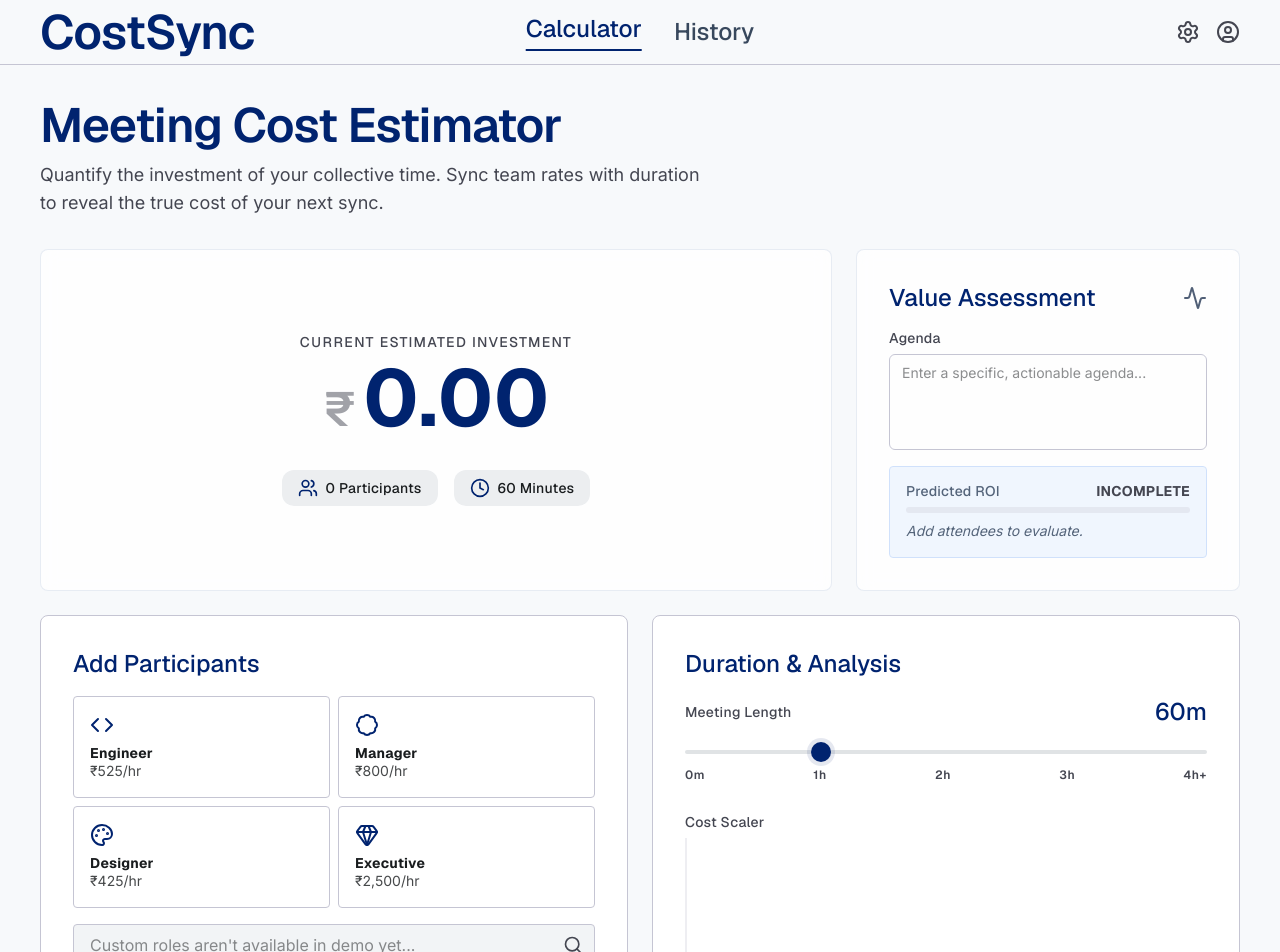
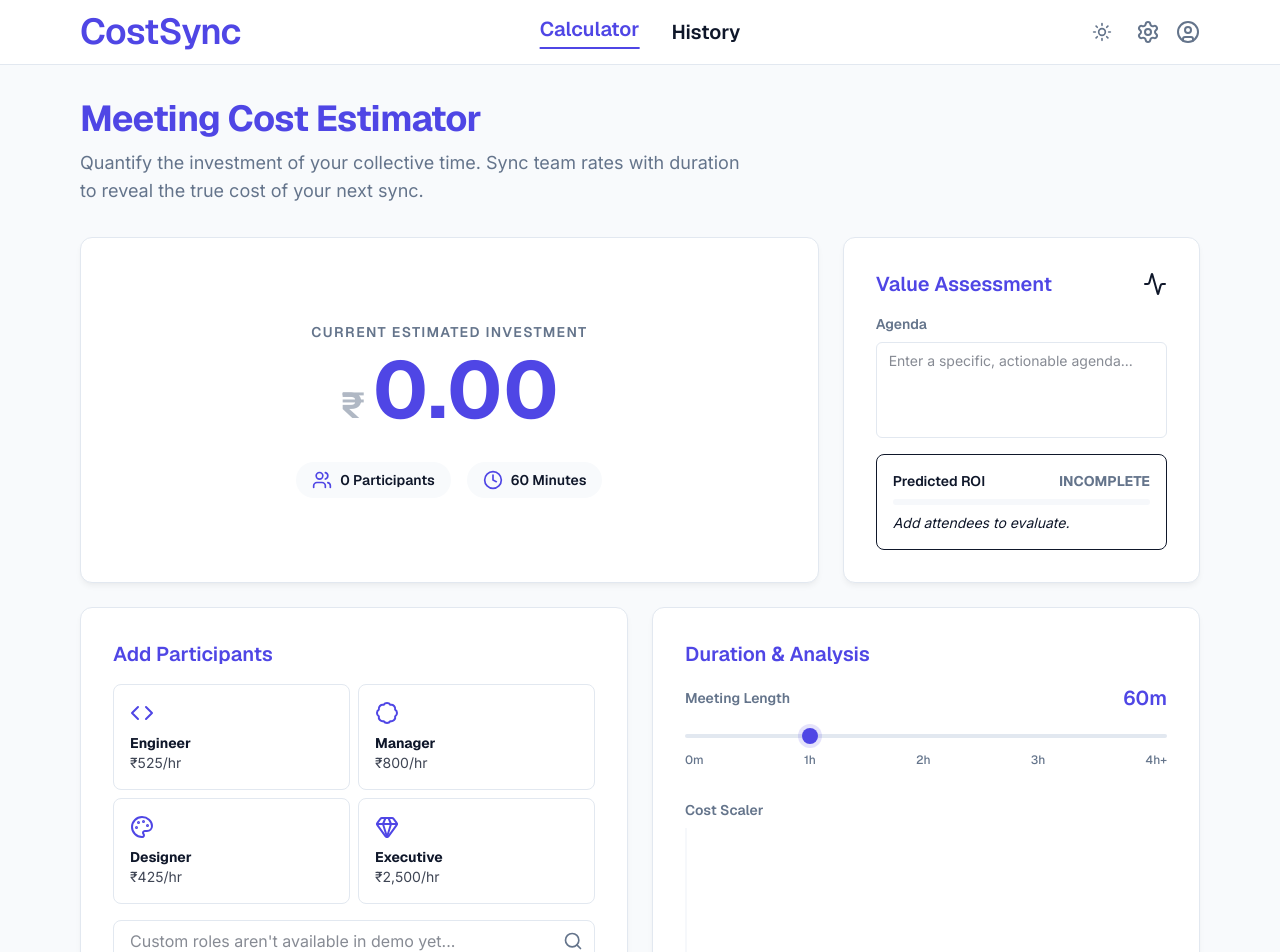
Before and after one commit to VidhuVi/cost-sync, a Next.js app: page / in a window 1280 px wide. Shown: the top 952 px of the page. Built offline with nearby package versions, Linux system fonts and the light colour scheme.

Commit message:
refactor: implement clean dual-theme (light/dark) UI

```diff
--- a/package.json
+++ b/package.json
@@ -13,6 +13,7 @@
     "clsx": "^2.1.1",
     "lucide-react": "^1.28.0",
     "next": "16.2.12",
+    "next-themes": "^0.4.6",
     "react": "19.2.4",
     "react-dom": "19.2.4",
     "tailwind-merge": "^3.6.0"
--- a/src/app/globals.css
+++ b/src/app/globals.css
@@ -1,58 +1,22 @@
 @import "tailwindcss";
 
 @theme {
-  --color-on-tertiary: #ffffff;
-  --color-error-container: #ffdad6;
-  --color-surface-bright: #f7f9fb;
-  --color-on-primary-fixed: #00164e;
-  --color-tertiary-fixed-dim: #ffb691;
-  --color-on-secondary-container: #54647a;
-  --color-surface-container: #eceef0;
-  --color-surface-dim: #d8dadc;
-  --color-on-secondary: #ffffff;
-  --color-inverse-surface: #2d3133;
-  --color-secondary-fixed-dim: #b7c8e1;
-  --color-surface-tint: #4059aa;
-  --color-primary-fixed: #dce1ff;
-  --color-surface-variant: #e0e3e5;
-  --color-surface-container-high: #e6e8ea;
-  --color-primary: #00236f;
-  --color-inverse-on-surface: #eff1f3;
-  --color-outline-variant: #c5c5d3;
-  --color-on-secondary-fixed: #0b1c30;
-  --color-on-tertiary-container: #f39461;
-  --color-on-surface: #191c1e;
-  --color-on-primary: #ffffff;
-  --color-surface-container-lowest: #ffffff;
-  --color-outline: #757682;
-  --color-on-tertiary-fixed: #341100;
-  --color-secondary: #505f76;
-  --color-secondary-container: #d0e1fb;
-  --color-primary-fixed-dim: #b6c4ff;
-  --color-on-primary-container: #90a8ff;
-  --color-surface-container-highest: #e0e3e5;
-  --color-background: #f7f9fb;
-  --color-tertiary: #4b1c00;
-  --color-surface-container-low: #f2f4f6;
-  --color-on-surface-variant: #444651;
-  --color-secondary-fixed: #d3e4fe;
-  --color-on-error-container: #93000a;
-  --color-primary-container: #1e3a8a;
-  --color-on-error: #ffffff;
-  --color-tertiary-fixed: #ffdbcb;
-  --color-on-background: #191c1e;
-  --color-on-primary-fixed-variant: #264191;
-  --color-on-tertiary-fixed-variant: #773205;
-  --color-error: #ba1a1a;
-  --color-tertiary-container: #6e2c00;
-  --color-surface: #f7f9fb;
-  --color-on-secondary-fixed-variant: #38485d;
-  --color-inverse-primary: #b6c4ff;
+  --color-primary: var(--primary);
+  --color-primary-hover: var(--primary-hover);
+  --color-surface: var(--surface);
+  --color-surface-container: var(--surface-container);
+  --color-on-surface: var(--on-surface);
+  --color-on-surface-variant: var(--on-surface-variant);
+  --color-outline: var(--outline);
+  --color-outline-variant: var(--outline-variant);
+  --color-error: var(--error);
+  --color-success: var(--success);
+  --color-warning: var(--warning);
 
-  --radius-DEFAULT: 0.125rem;
-  --radius-lg: 0.25rem;
-  --radius-xl: 0.5rem;
-  --radius-full: 0.75rem;
+  --radius-DEFAULT: 0.25rem;
+  --radius-lg: 0.5rem;
+  --radius-xl: 0.75rem;
+  --radius-full: 9999px;
 
   --spacing-stack-md: 16px;
   --spacing-unit: 8px;
@@ -60,7 +24,7 @@
   --spacing-stack-sm: 8px;
   --spacing-margin-mobile: 16px;
   --spacing-gutter: 24px;
-  --spacing-container-max: 1440px;
+  --spacing-container-max: 1200px;
   --spacing-stack-lg: 32px;
 
   --font-display-lg: "Geist", sans-serif;
@@ -73,23 +37,18 @@
   --font-headline-md: "Geist", sans-serif;
   --font-headline-lg: "Geist", sans-serif;
 
-  --text-display-lg: 48px;
-  --text-display-lg--line-height: 56px;
+  --text-display-lg: 36px;
+  --text-display-lg--line-height: 44px;
+  --text-display-lg--font-weight: 700;
   --text-display-lg--letter-spacing: -0.02em;
-  --text-display-lg--font-weight: 600;
 
   --text-body-lg: 18px;
   --text-body-lg--line-height: 28px;
   --text-body-lg--font-weight: 400;
 
   --text-label-sm: 12px;
-  --text-label-sm--line-height: 14px;
-  --text-label-sm--letter-spacing: 0.05em;
-  --text-label-sm--font-weight: 600;
-
-  --text-headline-lg-mobile: 24px;
-  --text-headline-lg-mobile--line-height: 32px;
-  --text-headline-lg-mobile--font-weight: 600;
+  --text-label-sm--line-height: 16px;
+  --text-label-sm--font-weight: 500;
 
   --text-body-md: 16px;
   --text-body-md--line-height: 24px;
@@ -100,24 +59,65 @@
   --text-body-sm--font-weight: 400;
 
   --text-label-md: 14px;
-  --text-label-md--line-height: 16px;
-  --text-label-md--letter-spacing: 0.02em;
-  --text-label-md--font-weight: 500;
+  --text-label-md--line-height: 20px;
+  --text-label-md--font-weight: 600;
 
-  --text-headline-md: 24px;
-  --text-headline-md--line-height: 32px;
-  --text-headline-md--font-weight: 500;
+  --text-headline-md: 20px;
+  --text-headline-md--line-height: 28px;
+  --text-headline-md--font-weight: 600;
 
-  --text-headline-lg: 32px;
-  --text-headline-lg--line-height: 40px;
-  --text-headline-lg--letter-spacing: -0.01em;
+  --text-headline-lg: 24px;
+  --text-headline-lg--line-height: 32px;
   --text-headline-lg--font-weight: 600;
 }
 
-/* Custom CSS */
+@layer base {
+  :root {
+    --primary: #4F46E5; /* Indigo 600 */
+    --primary-hover: #4338CA; /* Indigo 700 */
+    --surface: #FFFFFF;
+    --surface-container: #F8FAFC; /* Slate 50 */
+    --on-surface: #0F172A; /* Slate 900 */
+    --on-surface-variant: #64748B; /* Slate 500 */
+    --outline: #CBD5E1; /* Slate 300 */
+    --outline-variant: #E2E8F0; /* Slate 200 */
+
+    --error: #EF4444; /* Red 500 */
+    --success: #10B981; /* Emerald 500 */
+    --warning: #F59E0B; /* Amber 500 */
+  }
+
+  .dark {
+    --primary: #6366F1; /* Indigo 500 */
+    --primary-hover: #818CF8; /* Indigo 400 */
+    --surface: #0F172A; /* Slate 900 */
+    --surface-container: #020617; /* Slate 950 */
+    --on-surface: #F8FAFC; /* Slate 50 */
+    --on-surface-variant: #94A3B8; /* Slate 400 */
+    --outline: #334155; /* Slate 700 */
+    --outline-variant: #1E293B; /* Slate 800 */
+
+    --error: #F87171; /* Red 400 */
+    --success: #34D399; /* Emerald 400 */
+    --warning: #FBBF24; /* Amber 400 */
+  }
+}
+
 body {
-    background-color: var(--color-background, #f7f9fb);
-    color: var(--color-on-surface, #191c1e);
+    background-color: var(--surface-container);
+    color: var(--on-surface);
+}
+
+.premium-card {
+    background-color: var(--surface);
+    border: 1px solid var(--outline-variant);
+    border-radius: var(--radius-xl);
+    box-shadow: 0 4px 6px -1px rgba(0, 0, 0, 0.05), 0 2px 4px -2px rgba(0, 0, 0, 0.025);
+    transition: border-color 0.2s ease, box-shadow 0.2s ease;
+}
+
+.dark .premium-card {
+    box-shadow: none;
 }
 
 input[type=range] {
@@ -127,28 +127,30 @@ input[type=range] {
 }
 input[type=range]::-webkit-slider-thumb {
     -webkit-appearance: none;
-    height: 20px;
-    width: 20px;
+    height: 16px;
+    width: 16px;
     border-radius: 50%;
-    background: var(--color-primary);
+    background: var(--primary);
     cursor: pointer;
-    margin-top: -8px;
-    box-shadow: 0 0 0 4px rgba(0, 35, 111, 0.1);
+    margin-top: -6px;
+    box-shadow: 0 0 0 4px rgba(79, 70, 229, 0.15);
+    transition: transform 0.1s;
+}
+input[type=range]::-webkit-slider-thumb:hover {
+    transform: scale(1.1);
 }
 input[type=range]::-webkit-slider-runnable-track {
     width: 100%;
     height: 4px;
     cursor: pointer;
-    background: var(--color-surface-variant, #e2e8f0);
+    background: var(--outline-variant);
     border-radius: 2px;
+}
+.dark input[type=range]::-webkit-slider-thumb {
+    box-shadow: 0 0 0 4px rgba(99, 102, 241, 0.2);
 }
 .bento-grid {
     display: grid;
     grid-template-columns: repeat(12, 1fr);
-    gap: 24px;
+    gap: var(--spacing-gutter);
 }
-.glass-card {
-    background: rgba(255, 255, 255, 0.8);
-    backdrop-filter: blur(8px);
-    border: 1px solid rgba(226, 232, 240, 0.8);
-}
--- a/src/app/layout.tsx
+++ b/src/app/layout.tsx
@@ -1,6 +1,7 @@
 import type { Metadata } from "next";
 import { Inter, Geist } from "next/font/google";
 import "./globals.css";
+import { ThemeProvider } from "@/components/theme-provider";
 
 const inter = Inter({ subsets: ["latin"], variable: "--font-inter" });
 const geist = Geist({ subsets: ["latin"], variable: "--font-geist" });
@@ -16,12 +17,14 @@ export default function RootLayout({
   children: React.ReactNode;
 }>) {
   return (
-    <html lang="en" className="light overflow-y-scroll">
+    <html lang="en" suppressHydrationWarning className="overflow-y-scroll">
       <head>
         <link href="https://fonts.googleapis.com/css2?family=Material+Symbols+Outlined:wght,FILL@100..700,0..1&display=swap" rel="stylesheet" />
       </head>
-      <body className={`${inter.variable} ${geist.variable} font-body-md text-on-surface antialiased`}>
-        {children}
+      <body className={`${inter.variable} ${geist.variable} font-body-md text-on-surface bg-surface-container antialiased transition-colors duration-300`}>
+        <ThemeProvider attribute="class" defaultTheme="light" enableSystem>
+          {children}
+        </ThemeProvider>
       </body>
     </html>
   );
--- a/src/app/page.tsx
+++ b/src/app/page.tsx
@@ -6,6 +6,7 @@ import { saveMeetingAction } from '@/app/actions'
 import { useState } from 'react'
 import Link from 'next/link'
 import { Settings, UserCircle, Users, Clock, Activity, Code, Badge, Palette, Gem, Search, X, Send, PiggyBank, History, BadgeCheck } from 'lucide-react'
+import { ThemeToggle } from '@/components/theme-toggle'
 
 export default function Home() {
   const {
@@ -55,7 +56,7 @@ export default function Home() {
       break
     case RecommendationStatus.WARN:
       roiProgressWidth = '50%'
-      roiColorClass = 'bg-on-tertiary-container' // Orange-ish
+      roiColorClass = 'bg-warning' // Amber
       break
     case RecommendationStatus.REJECT:
       roiProgressWidth = '15%'
@@ -82,6 +83,7 @@ export default function Home() {
             </Link>
           </nav>
           <div className="flex items-center gap-stack-md">
+            <ThemeToggle />
             <button className="text-on-surface-variant hover:text-primary transition-colors">
               <Settings />
             </button>
@@ -103,7 +105,7 @@ export default function Home() {
 
         <div className="bento-grid">
           {/* Main Stage: Total Cost */}
-          <div className="col-span-12 lg:col-span-8 glass-card rounded-xl p-stack-lg flex flex-col justify-center items-center relative overflow-hidden min-h-[320px]">
+          <div className="col-span-12 lg:col-span-8 premium-card p-stack-lg flex flex-col justify-center items-center relative overflow-hidden min-h-[320px]">
             <span className="font-label-md text-label-md uppercase tracking-widest text-on-surface-variant mb-unit">Current Estimated Investment</span>
             <div className="flex items-baseline gap-unit">
               <span className="font-display-lg text-display-lg text-on-surface-variant opacity-50">₹</span>
@@ -124,7 +126,7 @@ export default function Home() {
           </div>
 
           {/* Value Assessment & ROI */}
-          <div className="col-span-12 lg:col-span-4 glass-card rounded-xl p-stack-lg flex flex-col">
+          <div className="col-span-12 lg:col-span-4 premium-card p-stack-lg flex flex-col">
             <div className="flex justify-between items-center mb-stack-md">
               <h3 className="font-headline-md text-headline-md text-primary">Value Assessment</h3>
               <Activity className="text-secondary" />
@@ -145,7 +147,7 @@ export default function Home() {
                   <span className="font-label-md text-label-md text-on-secondary-container">Predicted ROI</span>
                   <span className={`font-label-md text-label-md font-bold ${
                     recommendation.status === RecommendationStatus.APPROVE ? 'text-primary' :
-                    recommendation.status === RecommendationStatus.WARN ? 'text-on-tertiary-container' :
+                    recommendation.status === RecommendationStatus.WARN ? 'text-warning' :
                     recommendation.status === RecommendationStatus.REJECT ? 'text-error' : 'text-on-surface-variant'
                   }`}>
                     {recommendation.status}
@@ -162,7 +164,7 @@ export default function Home() {
           </div>
 
           {/* Add Participants Section */}
-          <div className="col-span-12 lg:col-span-6 bg-white border border-outline-variant rounded-xl p-stack-lg">
+          <div className="col-span-12 lg:col-span-6 premium-card p-stack-lg">
             <div className="flex justify-between items-center mb-stack-md">
               <h3 className="font-headline-md text-headline-md text-primary">Add Participants</h3>
             </div>
@@ -229,7 +231,7 @@ export default function Home() {
           </div>
 
           {/* Duration & Visualization */}
-          <div className="col-span-12 lg:col-span-6 bg-white border border-outline-variant rounded-xl p-stack-lg flex flex-col">
+          <div className="col-span-12 lg:col-span-6 premium-card p-stack-lg flex flex-col">
             <h3 className="font-headline-md text-headline-md text-primary mb-stack-md">Duration &amp; Analysis</h3>
             <div className="mb-stack-lg">
               <div className="flex justify-between items-center mb-unit">
@@ -271,8 +273,8 @@ export default function Home() {
         </div>
 
         {/* Secondary Info Grid */}
-        <div className="grid grid-cols-1 md:grid-cols-3 gap-stack-lg mt-stack-lg">
-          <div className="p-stack-md bg-surface border border-outline-variant rounded-lg">
+        <div className="grid grid-cols-1 md:grid-cols-3 gap-stack-lg mt-stack-lg mb-stack-lg">
+          <div className="p-stack-md premium-card">
             <div className="flex items-center gap-stack-sm mb-unit">
               <PiggyBank className="text-primary w-5 h-5" />
               <span className="font-label-md text-label-md font-bold">Optimization Tip</span>
@@ -281,14 +283,14 @@ export default function Home() {
               Reducing this meeting by 15 minutes would save approximately <span className="font-bold text-primary">₹{((totalCost / meetingContext.durationInMinutes) * 15 || 0).toFixed(0)}</span> in company time.
             </p>
           </div>
-          <div className="p-stack-md bg-surface border border-outline-variant rounded-lg">
+          <div className="p-stack-md premium-card">
             <div className="flex items-center gap-stack-sm mb-unit">
               <History className="text-primary w-5 h-5" />
               <span className="font-label-md text-label-md font-bold">Recent Comparison</span>
             </div>
             <p className="font-body-sm text-body-sm text-on-surface-variant">Check the history tab to compare with past meetings.</p>
           </div>
-          <div className="p-stack-md bg-surface border border-outline-variant rounded-lg">
+          <div className="p-stack-md premium-card">
             <div className="flex items-center gap-stack-sm mb-unit">
               <BadgeCheck className="text-primary w-5 h-5" />
               <span className="font-label-md text-label-md font-bold">Budget Status</span>
--- /dev/null
+++ b/src/components/theme-provider.tsx
@@ -0,0 +1,11 @@
+"use client"
+
+import * as React from "react"
+import { ThemeProvider as NextThemesProvider } from "next-themes"
+
+export function ThemeProvider({
+  children,
+  ...props
+}: React.ComponentProps<typeof NextThemesProvider>) {
+  return <NextThemesProvider {...props}>{children}</NextThemesProvider>
+}
--- /dev/null
+++ b/src/components/theme-toggle.tsx
@@ -0,0 +1,20 @@
+"use client"
+
+import * as React from "react"
+import { Moon, Sun } from "lucide-react"
+import { useTheme } from "next-themes"
+
+export function ThemeToggle() {
+  const { theme, setTheme } = useTheme()
+
+  return (
+    <button
+      onClick={() => setTheme(theme === "dark" ? "light" : "dark")}
+      className="p-2 rounded-full hover:bg-surface-variant/50 text-on-surface-variant hover:text-primary transition-colors flex items-center justify-center relative"
+      aria-label="Toggle theme"
+    >
+      <Sun className="h-5 w-5 rotate-0 scale-100 transition-all dark:-rotate-90 dark:scale-0" />
+      <Moon className="absolute h-5 w-5 rotate-90 scale-0 transition-all dark:rotate-0 dark:scale-100" />
+    </button>
+  )
+}
```
Also changed, not shown: src/app/history/page.tsx (+5 -4 lines), 1 other file (tests, documents, lock files or other folders).
